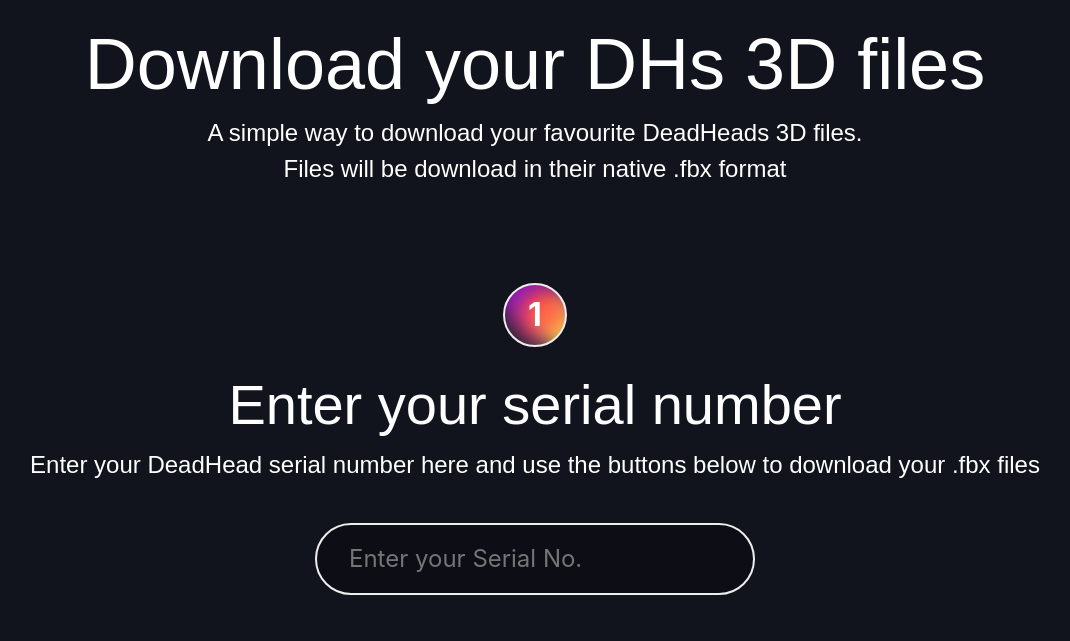
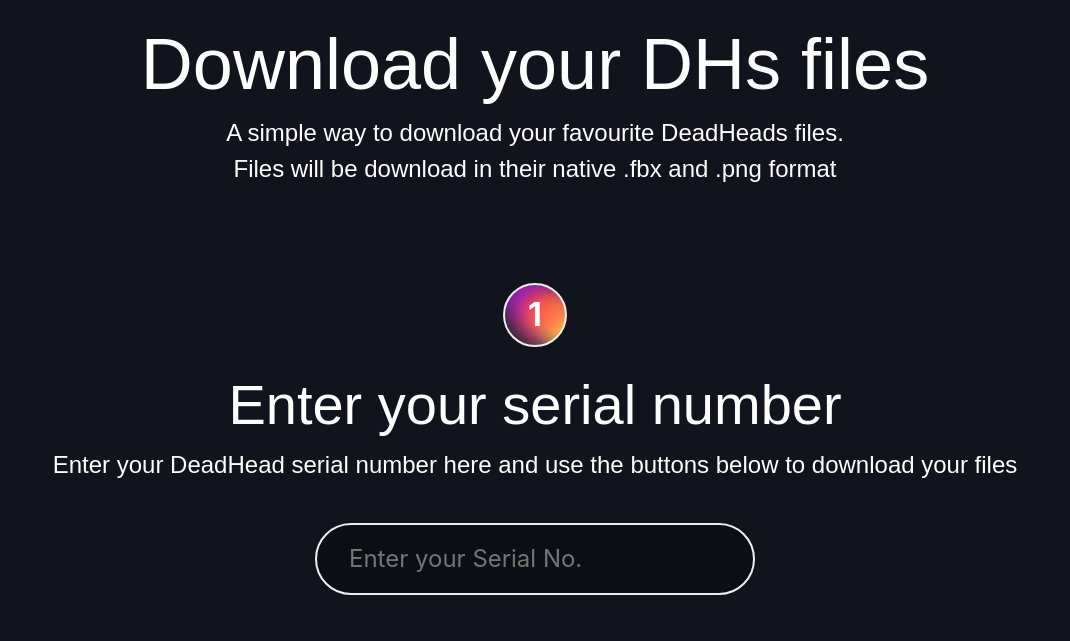
Before and after one commit to simonesalvucci/downloadHeads, a plain HTML site: page index.html in a window 1280 px wide. Shown: the part 159-800 px from the top of the page, without its empty margins (105-1175 px from the left). Drawn offline with nearby package versions, Linux system fonts and the light colour scheme; a web font is replaced by a local one.

Commit message:
Text fixes

```diff
--- a/index.html
+++ b/index.html
@@ -36,9 +36,9 @@
                 <div class='col'>
                     <div class="intro">
                         <img class='logo' src="./assets/images/logo.png">
-                        <h1 class="mt-4">Download your DHs 3D files</h1>
-                        <p>A simple way to download your favourite DeadHeads 3D files.
-                            </br>Files will be download in their native .fbx format
+                        <h1 class="mt-4">Download your DHs files</h1>
+                        <p>A simple way to download your favourite DeadHeads files.
+                            </br>Files will be download in their native .fbx and .png format
                         </p>
                     </div>
                 </div>
@@ -49,7 +49,7 @@
                 <div class='col step-section'>
                     <div class='badge'>1</div>
                     <h3>Enter your serial number</h3>
-                    <p>Enter your DeadHead serial number here and use the buttons below to download your .fbx files</p>
+                    <p>Enter your DeadHead serial number here and use the buttons below to download your files</p>
                     <input id='serial-input' class="dead-input" placeholder="Enter your Serial No." oninput="validateForm()"/>
                 </div>
             </div>
```
